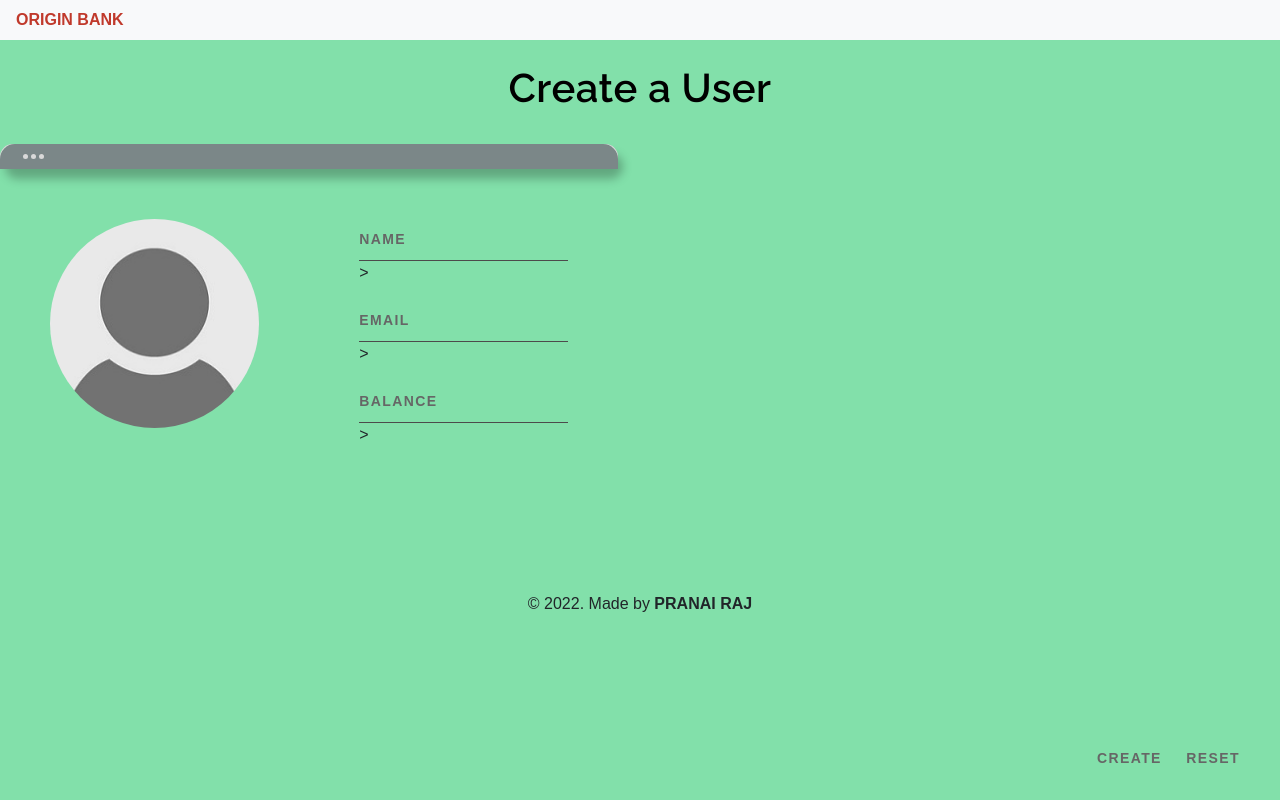
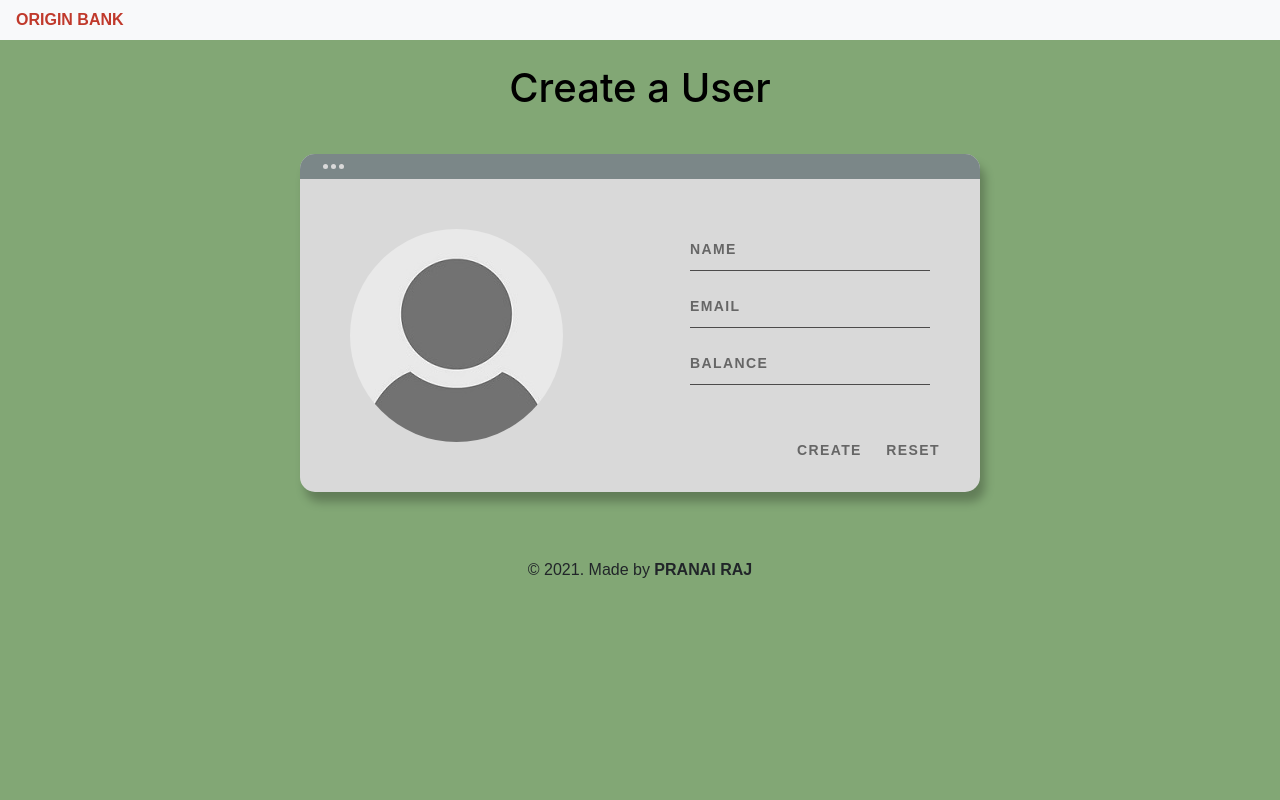
Before and after one commit to Pranai2518/Banking_system, a PHP site: page /createuser.php in a window 1280 px wide. Run offline with PHP 8.4, Linux system fonts and the light colour scheme.

Commit message:
Updated createuser

```diff
--- a/createuser.php
+++ b/createuser.php
@@ -3,26 +3,27 @@
 <head>
     <meta charset="UTF-8">
     <meta name="viewport" content="width=device-width, initial-scale=1.0">
+    <title>Create User</title>
     <link rel="stylesheet" href="https://maxcdn.bootstrapcdn.com/bootstrap/4.0.0/css/bootstrap.min.css" integrity="sha384-Gn5384xqQ1aoWXA+058RXPxPg6fy4IWvTNh0E263XmFcJlSAwiGgFAW/dAiS6JXm" crossorigin="anonymous">
-    <link rel="stylesheet" type="text/css" href="./css/nav.css">
-    <link rel="stylesheet" type="text/css" href="./css/table.css">
-    <link rel="stylesheet" type="text/css" href="./css/createuser.css">
-    <title>Create User</title>
+    <link rel="stylesheet" type="text/css" href="css/table.css">
+    <link rel="stylesheet" type="text/css" href="css/navbar.css">
+    <link rel="stylesheet" type="text/css" href="css/createuser.css">
 </head>
 
-<body style="background-color: #82e0aa;">
+<body style="background-color : #82A775;">
 <?php
     include 'config.php';
-    if (isset($_POST['submit'])){
-        $name = $_POST['name'];
-        $email = $_POST['email'];
-        $balance = $_POST['balance'];
-        $sql = "insert into users(name, email, balance) values('{$name}','{$email}','{$balance}')";
-        $result = mysqli_query($conn,$sql);
+    if(isset($_POST['submit'])){
+    $name=$_POST['name'];
+    $email=$_POST['email'];
+    $balance=$_POST['balance'];
+    $sql="insert into users(name,email,balance) values('{$name}','{$email}','{$balance}')";
+    $result=mysqli_query($conn,$sql);
     if($result){
-            echo "<script> alert('User created');
-                            window.location = 'transfermoney.php';
+               echo "<script> alert('Hurray! User created');
+                               window.location='transfermoney.php';
                      </script>";
+
     }
   }
 ?>
@@ -31,11 +32,11 @@
   include 'nav.php';
 ?>
 
-        <h2 class="text-center pt-4" style="color: black;">Create a User</h2>
+        <h2 class="text-center pt-4" style="color : black;">Create a User</h2>
         <br>
 
   <div class="background">
-    <div class="conatiner">
+  <div class="container">
     <div class="screen">
       <div class="screen-header">
         <div class="screen-header-right">
@@ -44,21 +45,20 @@
           <div class="screen-header-ellipsis"></div>
         </div>
       </div>
-        </div>
       <div class="screen-body">
         <div class="screen-body-item left">
-                <img class="img-fluid" src="./img/user3.jpg" style="border: none; border-radius: 50%;">
+          <img class="img-fluid" src="img/user3.jpg" style="border: none; border-radius: 50%;">
         </div>
         <div class="screen-body-item">
           <form class="app-form" method="post">
             <div class="app-form-group">
-                        <input class="app-form-control" placeholder = "NAME" type= "text" name = "name" required>>
+              <input class="app-form-control" placeholder="NAME" type="text" name="name" required>
             </div>
             <div class="app-form-group">
-                        <input class="app-form-control" placeholder = "EMAIL" type= "email" name = "email" required>>
+              <input class="app-form-control" placeholder="EMAIL" type="email" name="email" required>
             </div>
             <div class="app-form-group">
-                        <input class="app-form-control" placeholder = "BALANCE" type= "number" name = "balance" required>>
+              <input class="app-form-control" placeholder="BALANCE" type="number" name="balance" required>
             </div>
             <br>
             <div class="app-form-group button">
@@ -70,8 +70,9 @@
       </div>
     </div>
   </div>
+</div>
 <footer class="text-center mt-5 py-2">
-    <p>&copy 2022. Made by <b>PRANAI RAJ</b></p>
+            <p>&copy 2021. Made by <b>PRANAI RAJ</b></p>
 </footer>
 <script src="https://code.jquery.com/jquery-3.5.1.slim.min.js" integrity="sha384-DfXdz2htPH0lsSSs5nCTpuj/zy4C+OGpamoFVy38MVBnE+IbbVYUew+OrCXaRkfj" crossorigin="anonymous"></script>
 <script src="https://cdn.jsdelivr.net/npm/bootstrap@4.5.3/dist/js/bootstrap.bundle.min.js" integrity="sha384-ho+j7jyWK8fNQe+A12Hb8AhRq26LrZ/JpcUGGOn+Y7RsweNrtN/tE3MoK7ZeZDyx" crossorigin="anonymous"></script>
```
Lines whose indentation alone changed are shown as unchanged.
